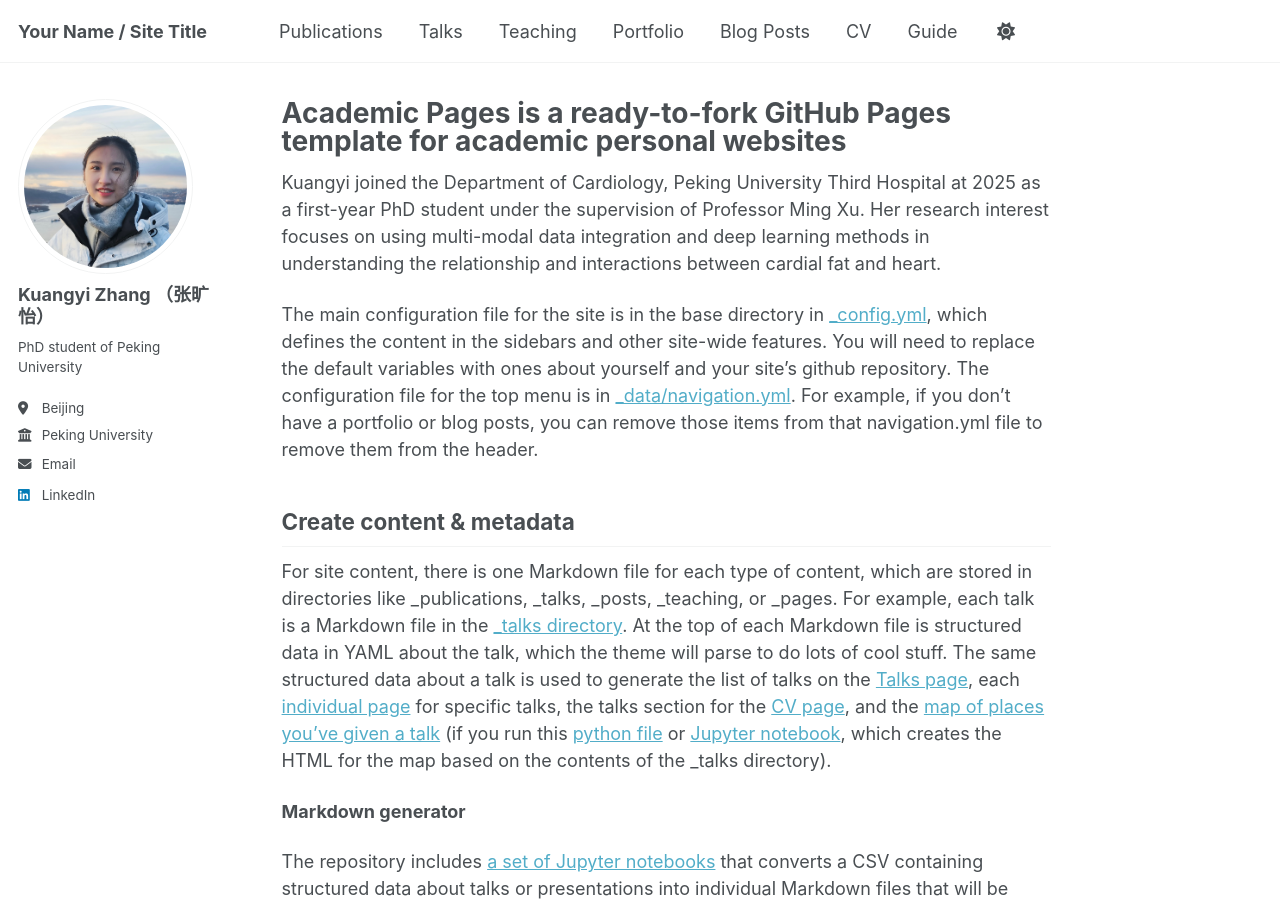
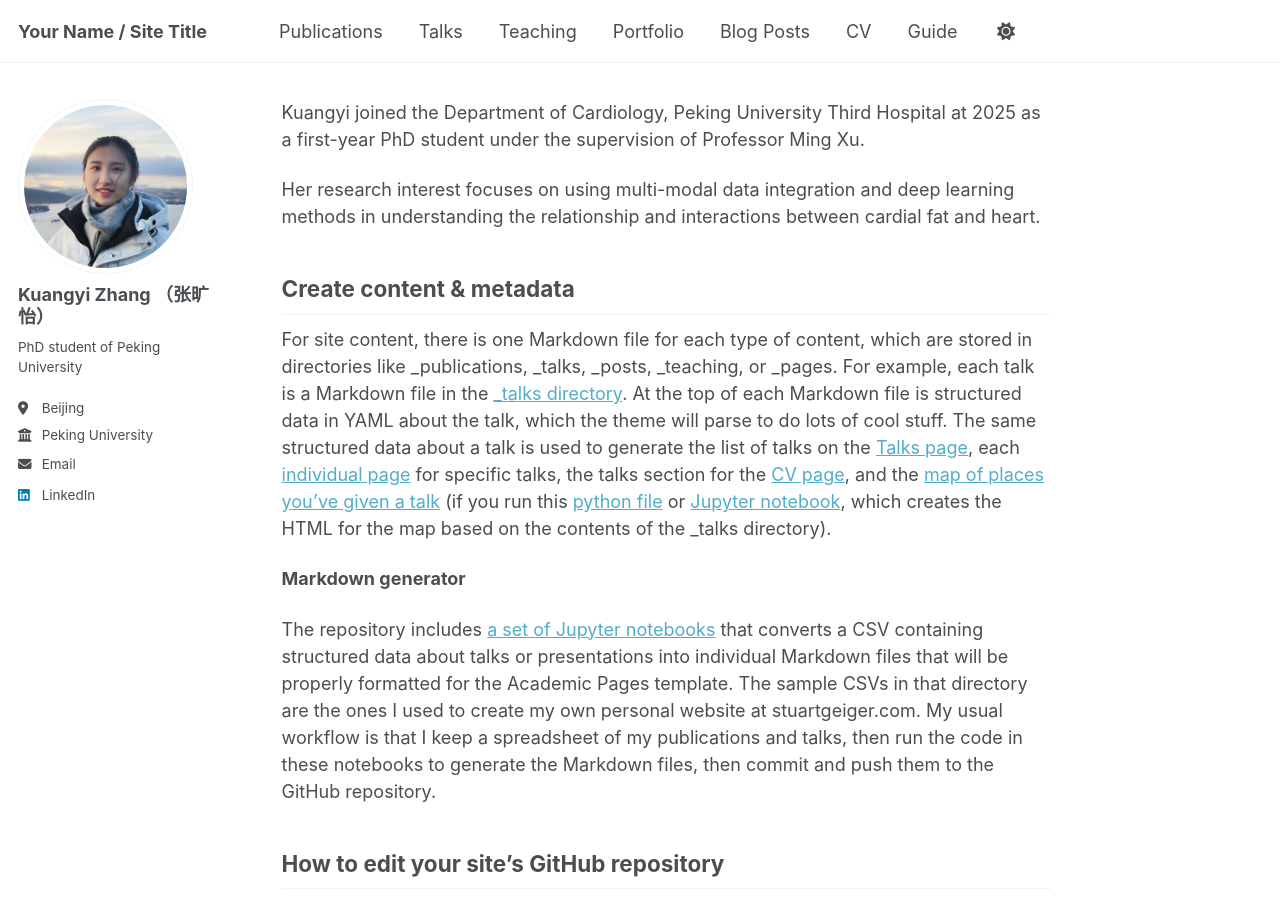
Before and after one commit to KZhub3/KZhub3.github.io, a Jekyll site: the page built from _pages/about.md, in a window 1280 px wide and 900 px high. Built offline with Jekyll 4.4.1, drawn with Linux system fonts in a browser that asks for light colours; a script that is not in the unit is left out.

Commit message:
Update about.md

```diff
--- a/_pages/about.md
+++ b/_pages/about.md
@@ -1,18 +1,15 @@
 ---
 permalink: /
-title: "Academic Pages is a ready-to-fork GitHub Pages template for academic personal websites"
+title: # "Academic Pages is a ready-to-fork GitHub Pages template for academic personal websites"
 author_profile: true
 redirect_from:
   - /about/
   - /about.html
 ---
 
-Kuangyi joined the Department of Cardiology, Peking University Third Hospital at 2025 as a first-year PhD student under the supervision of Professor Ming Xu. Her research interest focuses on using multi-modal data integration and deep learning methods in understanding the relationship and interactions between cardial fat and heart.
+Kuangyi joined the Department of Cardiology, Peking University Third Hospital at 2025 as a first-year PhD student under the supervision of Professor Ming Xu.
 
-
-
-
-The main configuration file for the site is in the base directory in [_config.yml](https://github.com/academicpages/academicpages.github.io/blob/master/_config.yml), which defines the content in the sidebars and other site-wide features. You will need to replace the default variables with ones about yourself and your site's github repository. The configuration file for the top menu is in [_data/navigation.yml](https://github.com/academicpages/academicpages.github.io/blob/master/_data/navigation.yml). For example, if you don't have a portfolio or blog posts, you can remove those items from that navigation.yml file to remove them from the header.
+Her research interest focuses on using multi-modal data integration and deep learning methods in understanding the relationship and interactions between cardial fat and heart.
 
 Create content & metadata
 ------
```
